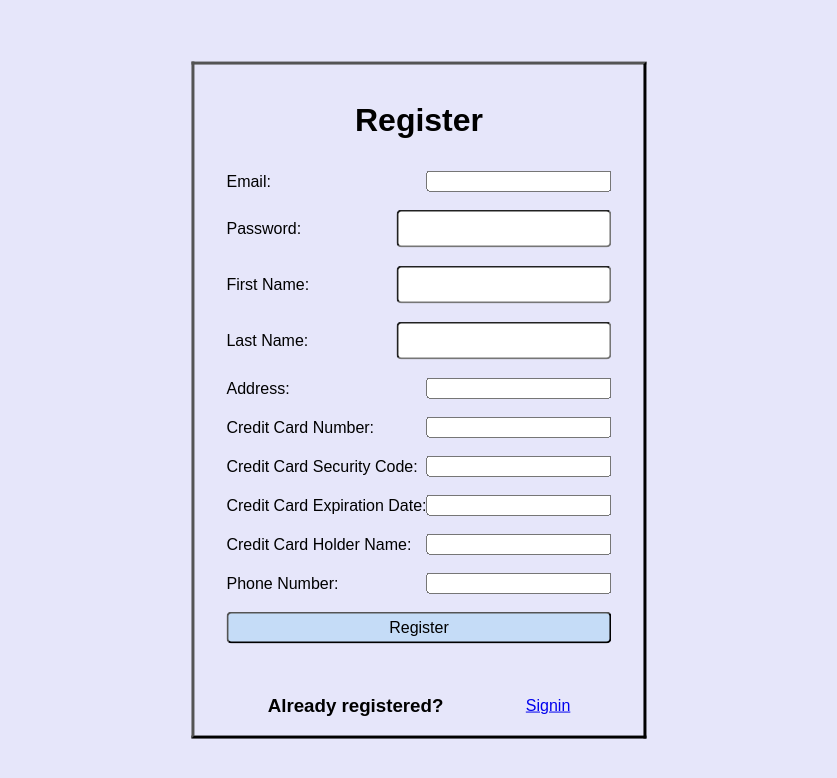
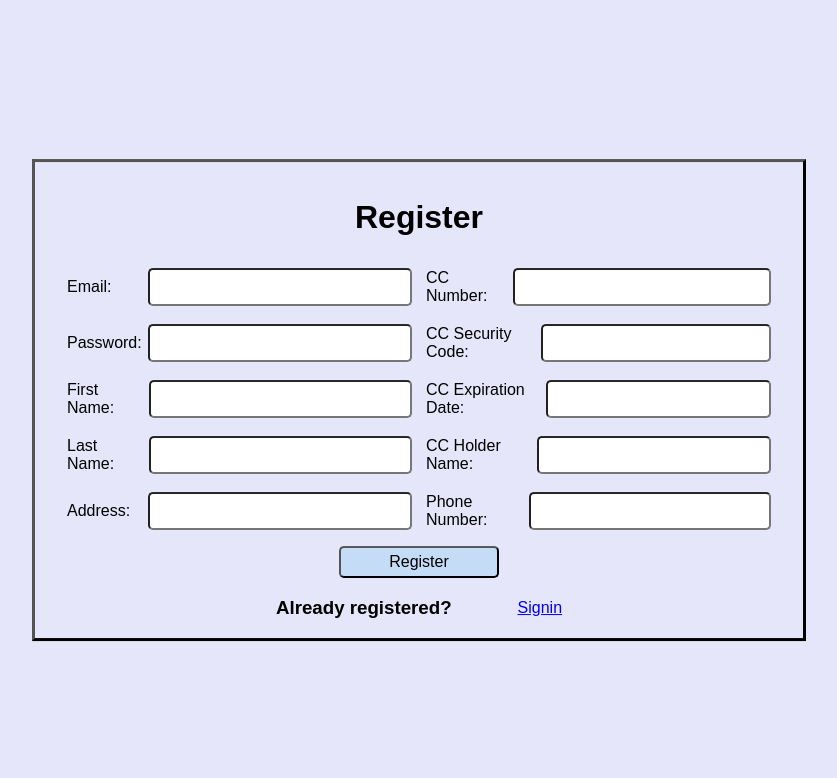
Before and after one commit to dpop09/DBMS-Project-2, a React (Vite) app in the folder frontend/: page /register in a window 1280 px wide. Shown: the top 778 px of the page, without its empty margins (221-1058 px from the left). Built offline with nearby package versions, Linux system fonts and the light colour scheme.

Commit message:
modified registration logic, formatted styling.css

```diff
--- a/frontend/src/Register.jsx
+++ b/frontend/src/Register.jsx
@@ -29,79 +29,84 @@ function Register() {
                 body: JSON.stringify({ email : email, password : password, fname : fname, lname : lname, address : address, ccnumber : ccnumber, ccsecuritycode : ccsecuritycode, ccexpirationdate : ccexpirationdate, ccname : ccname, phonenumber : phonenumber })
             })
             const data = await response.json();
-            if (data === true) { // if the response is successful
+            if (data.result === 1)       // client registered successfully
                 navigate('/home');
-            } else { // if the response is unsuccessful
+            else if (data.result === 0)  // this email already exists
+                alert("Email already exists. Please try again.");
+            else if (data.result === -1) // internal server error
                 alert("Internal Server Error. Please try again later.");
-            }
         } catch (error) {
             console.log(error);
         }
     }
 
     return (
-        <div id="container">
-            <h1 id="title">Register</h1>
-            <form>
-                <div id="row-flex-box">
+        <div id="Register-div-container">
+            <h1 id="Register-h1-title">Register</h1>
+            <form id="Register-form-container">
+                <div id="Register-div-colflexbox">
+                    <div id="Register-div-rowflexbox">
                         <label for="email">Email: </label>
-                    <input type="text" id="email" name="email" />
+                        <input type="text" className="Register-input" id="email" name="email" />
                     </div>
                     <br></br>
-                <div id="row-flex-box">
+                    <div id="Register-div-rowflexbox">
                         <label for="password">Password: </label>
-                    <input type="password" id="password" name="password" />
+                        <input type="password" className="Register-input" id="password" name="password" />
                     </div>
                     <br></br>
-                <div id="row-flex-box">
+                    <div id="Register-div-rowflexbox">
                         <label for="fname">First Name: </label>
-                    <input type="text" id="fname" name="fname" />
+                        <input type="text" className="Register-input" id="fname" name="fname" />
                     </div>
                     <br></br>
-                <div id="row-flex-box">
+                    <div id="Register-div-rowflexbox">
                         <label for="lname">Last Name: </label>
-                    <input type="text" id="lname" name="lname" />
+                        <input type="text" className="Register-input" id="lname" name="lname" />
                     </div>
                     <br></br>
-                <div id="row-flex-box">
+                    <div id="Register-div-rowflexbox">
                         <label for="address">Address: </label>
-                    <input type="text" id="address" name="address" />
+                        <input type="text" className="Register-input" id="address" name="address" />
+                    </div>
+                </div>
+                <div id="Register-div-colflexbox">
+                    <div id="Register-div-rowflexbox">
+                        <label for="ccnumber">CC Number: </label>
+                        <input type="text" className="Register-input" id="ccnumber" name="ccnumber" />
                     </div>
                     <br></br>
-                <div id="row-flex-box">
-                    <label for="ccnumber">Credit Card Number: </label>
-                    <input type="text" id="ccnumber" name="ccnumber" />
+                    <div id="Register-div-rowflexbox">
+                        <label for="ccsecuritycode">CC Security Code: </label>
+                        <input type="text" className="Register-input" id="ccsecuritycode" name="ccsecuritycode" />
                     </div>
                     <br></br>
-                <div id="row-flex-box">
-                    <label for="ccsecuritycode">Credit Card Security Code: </label>
-                    <input type="text" id="ccsecuritycode" name="ccsecuritycode" />
+                    <div id="Register-div-rowflexbox">
+                        <label for="ccexpirationdate">CC Expiration Date: </label>
+                        <input type="text" className="Register-input" id="ccexpirationdate" name="ccexpirationdate" />
                     </div>
                     <br></br>
-                <div id="row-flex-box">
-                    <label for="ccexpirationdate">Credit Card Expiration Date: </label>
-                    <input type="text" id="ccexpirationdate" name="ccexpirationdate" />
+                    <div id="Register-div-rowflexbox">
+                        <label for="ccholdername">CC Holder Name: </label>
+                        <input type="text" className="Register-input" id="ccname" name="ccholdername" />
                     </div>
                     <br></br>
-                <div id="row-flex-box">
-                    <label for="ccholdername">Credit Card Holder Name: </label>
-                    <input type="text" id="ccname" name="ccholdername" />
+                    <div id="Register-div-rowflexbox">
+                        <label for="phonenumber">Phone Number: </label>
+                        <input type="text" className="Register-input" id="phonenumber" name="phonenumber" />
                     </div>
-                <br></br>
-                <div id="row-flex-box">
-                    <label for="phonenumber">Phone Number: </label>
-                    <input type="text" id="phonenumber" name="phonenumber" />
                 </div>
-                <br></br>
-                <button onClick={handleRegister} id="register-btn">Register</button>
             </form>
-            <div id="flex-box">
+            <div id="Register-div-bottomcolflexbox">
+                <button onClick={handleRegister} id="Register-button-register">Register</button>
+                <div id="Register-div-bottomrowflexbox">
                     <h3>Already registered? </h3>
                     <Link to="/signin">
                         <a>Signin</a>
                     </Link>
                 </div>
             </div>
+        </div>
     )
 }
 
--- a/frontend/src/Signin.jsx
+++ b/frontend/src/Signin.jsx
@@ -31,26 +31,28 @@ function Signin() {
     }
 
     return (
-        <div id="container">
-            <h1 id="title">Signin</h1>
+        <div id="Signin-div-container">
+            <h1 id="Sigin-h1-title">Signin</h1>
             <form>
-                <div id="row-flex-box">
+                <div id="Signin-div-rowflexbox">
                     <label for="email">Email: </label>
-                    <input type="text" id="email" name="email" />
+                    <input className="Signin-input" type="text" id="email" name="email" />
                 </div>
                 <br></br>
-                <div id="row-flex-box">
+                <div id="Signin-div-rowflexbox">
                     <label for="password">Password: </label>
-                    <input type="password" id="password" name="password" />
+                    <input className="Signin-input" type="password" id="password" name="password" />
                 </div>
                 <br></br>
-                <button onClick={handleSignin} id="signin-btn">Signin</button>
             </form>
-            <div id="flex-box">
-                <h3>Not yet registered?</h3>
-                <Link to="/register">
-                    <a>Register</a>
-                </Link>
+            <div id="Signin-div-bottomcolflexbox">
+                <button onClick={handleSignin} id="Signin-button-signin">Signin</button>
+                <div id="Signin-div-bottomrowflexbox">
+                    <h3>Not yet registered?</h3>
+                    <Link to="/register">
+                        <a>Register</a>
+                    </Link>
+                </div>
             </div>
         </div>
     )
--- a/frontend/src/styling.css
+++ b/frontend/src/styling.css
@@ -1,3 +1,6 @@
+/*///////////////////////////////////////////////////////////////////////////////////////////////////////////////////////////////////////////////////////////////////
+Universal styling
+///////////////////////////////////////////////////////////////////////////////////////////////////////////////////////////////////////////////////////////////////*/
 * {
   font-family: Arial, Helvetica, sans-serif;
 }
@@ -6,7 +9,11 @@
   background-color: lavender;
 }
 
-  #container {
+/*///////////////////////////////////////////////////////////////////////////////////////////////////////////////////////////////////////////////////////////////////
+Signin.jsx component styling
+///////////////////////////////////////////////////////////////////////////////////////////////////////////////////////////////////////////////////////////////////*/
+
+#Signin-div-container {
   position: absolute;
   top: 50%;
   left: 50%;
@@ -17,95 +24,147 @@
   border: 3px outset black;
 }
 
-  #title {
+#Sigin-h1-title {
   text-align: center;
   font-size: 2rem;
   padding-top: 1rem;
   margin-bottom: 2rem;
 }
 
-  #username,
-  #password,
-  #fname,
-  #lname,
-  #salary,
-  #age {
-    font-size: medium;
-    height: 2rem;
-    margin-left: 5px;
-    border-radius: 5px;
-  }
-
-  #row-flex-box {
+#Signin-div-rowflexbox {
   display: flex;
   flex-direction: row;
   justify-content: space-between;
   align-items: center;
 }
 
-  #signin-btn,
-  #register-btn {
+.Signin-input {
+  font-size: medium;
+  height: 2rem;
+  width: 16rem;
+  margin-left: 5px;
+  border-radius: 5px;
+}
+
+#Signin-button-signin {
   background-color: rgb(197, 220, 247);
   font-size: medium;
-    width: 100%;
+  width: 10rem;
   height: 2rem;
   border-radius: 5px;
 }
-  #signin-btn:hover,
-  #register-btn:hover {
+#Signin-button-signin:hover {
   background-color: lightsteelblue;
   cursor: pointer;
   transition: 0.3s;
 }
 
-  #flex-box {
-    margin-top: 2rem;
+#Signin-div-bottomcolflexbox {
+  display: flex;
+  flex-direction: column;
+  justify-content: space-between;
+  align-items: center;
+}
+
+#Signin-div-bottomrowflexbox {
+  width: 100%;
   display: flex;
   flex-direction: row;
   justify-content: space-around;
   align-items: center;
 }
 
-  #home-container {
-    text-align: center;
-    padding: 2rem;
-    padding-top: 0;
+/*///////////////////////////////////////////////////////////////////////////////////////////////////////////////////////////////////////////////////////////////////
+Register.jsx component styling
+///////////////////////////////////////////////////////////////////////////////////////////////////////////////////////////////////////////////////////////////////*/
+
+#Register-div-container {
+  width: 55%;
+  position: absolute;
+  top: 50%;
+  left: 50%;
+  margin-right: -50%;
+  transform: translate(-50%, -50%);
+  padding-left: 2rem;
+  padding-right: 2rem;
+  border: 3px outset black;
 }
 
-  #search-div {
-    padding-bottom: 1rem;
-    border-bottom: 3px solid rgb(100, 100, 100);
+#Register-h1-title {
+  text-align: center;
+  font-size: 2rem;
+  padding-top: 1rem;
+  margin-bottom: 2rem;
 }
 
-  #search-form {
+#Register-form-container {
+  display: flex;
+  flex-direction: row;
+  justify-content: space-between;
+  align-items: center;
+  margin-bottom: 1rem;
+}
+
+#Register-div-colflexbox {
+  width: 49%;
+  display: flex;
+  flex-direction: column;
+  justify-content: space-between;
+  align-items: flex-start;
+}
+
+#Register-div-rowflexbox {
+  width: 100%;
   display: flex;
   flex-direction: row;
   justify-content: space-between;
   align-items: center;
 }
-  #search-label {
-    font-size: large;
-    margin-right: auto;
+
+.Register-input {
+  width: 100%;
+  font-size: medium;
+  height: 2rem;
+  width: 16rem;
+  border-radius: 5px;
 }
-  .search-input {
+
+#Register-button-register {
+  background-color: rgb(197, 220, 247);
   font-size: medium;
-      width: 16rem;
+  width: 10rem;
   height: 2rem;
   border-radius: 5px;
-      margin: 0.5rem;
 }
-
-  #search-btn {
-    background-color: rgb(197, 220, 247);
-    font-size: medium;
-    width: 5%;
-    height: 2.3rem;
-    border-radius: 5px;
-  }
-  #search-btn:hover {
+#Register-button-register:hover {
   background-color: lightsteelblue;
   cursor: pointer;
   transition: 0.3s;
+}
+
+#Register-div-bottomcolflexbox {
+  display: flex;
+  flex-direction: column;
+  justify-content: space-around;
+  align-items: center;
+}
+
+#Register-div-bottomrowflexbox {
+  width: 50%;
+  display: flex;
+  flex-direction: row;
+  justify-content: space-around;
+  align-items: center;
+}
+
+/*///////////////////////////////////////////////////////////////////////////////////////////////////////////////////////////////////////////////////////////////////
+Home.jsx component styling
+///////////////////////////////////////////////////////////////////////////////////////////////////////////////////////////////////////////////////////////////////*/
+
+#home-container {
+  text-align: center;
+  padding: 2rem;
+  padding-top: 0;
 }
 
 #logout-btn {
@@ -120,6 +179,7 @@
   cursor: pointer;
   transition: 0.3s;
 }
+
 #table-container {
   max-height: 250px;
   overflow-y: auto;
```
Also changed, not shown: 2 other files (tests, documents, lock files or other folders). Lines whose indentation alone changed are shown as unchanged.
